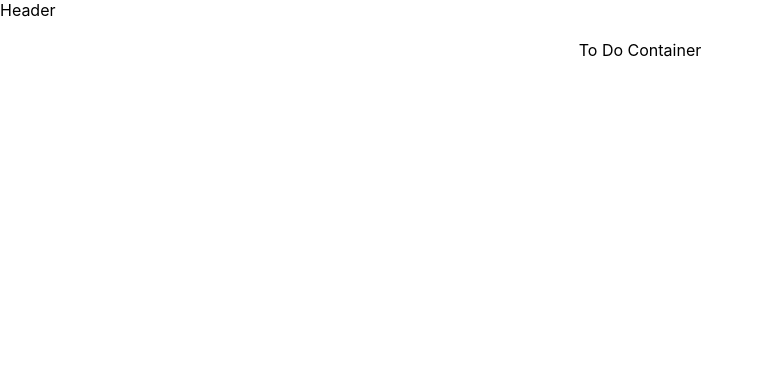
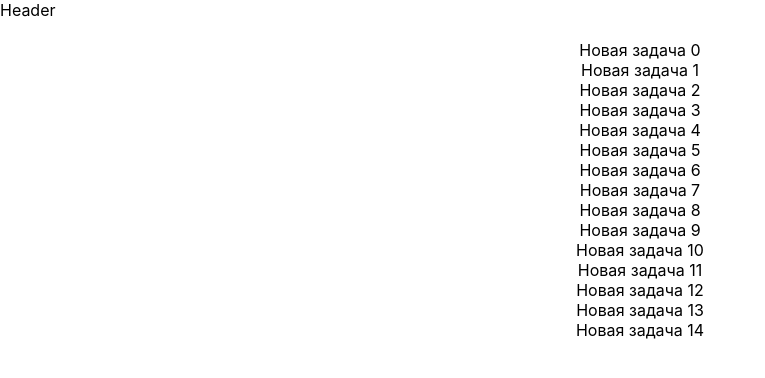
Before and after one commit to education-vk-company/lesson-6-spa, a React (Create React App) app: page / in a window 1280 px wide. Shown: the top 378 px of the page, without its empty margins (0-765 px from the left). Built offline with nearby package versions, Linux system fonts and the light colour scheme.

Commit message:
added tasks list

```diff
--- /dev/null
+++ b/src/components/Tasks/Tasks.js
@@ -0,0 +1,13 @@
+import React from 'react';
+
+const tasks = (props) => {
+  let taskList = props.tasks.map(task => {
+      return (
+        <div key={task.id}>{task.text}</div>
+      )
+    }
+  );
+  return taskList
+};
+
+export default tasks;
--- a/src/containers/ToDoContainer/ToDoContainer.js
+++ b/src/containers/ToDoContainer/ToDoContainer.js
@@ -1,8 +1,22 @@
 import React, { Component } from 'react';
+import Tasks from '../../components/Tasks/Tasks'
+class ToDoContainer extends Component {
+  state = {
+    tasks: this.createTasks()
+  };
 
-class ToDoContainer extends Component {
+  createTasks() {
+    return new Array(15).fill(null).map((item, index) => {
+      return {
+        id: index,
+        isFinished: false,
+        text: `Новая задача ${index}`
+      }
+    })
+  };
+
   render() {
-    return <div>To Do Container</div>
+    return <Tasks tasks={this.state.tasks} />
   }
 }
 export default ToDoContainer;
```
